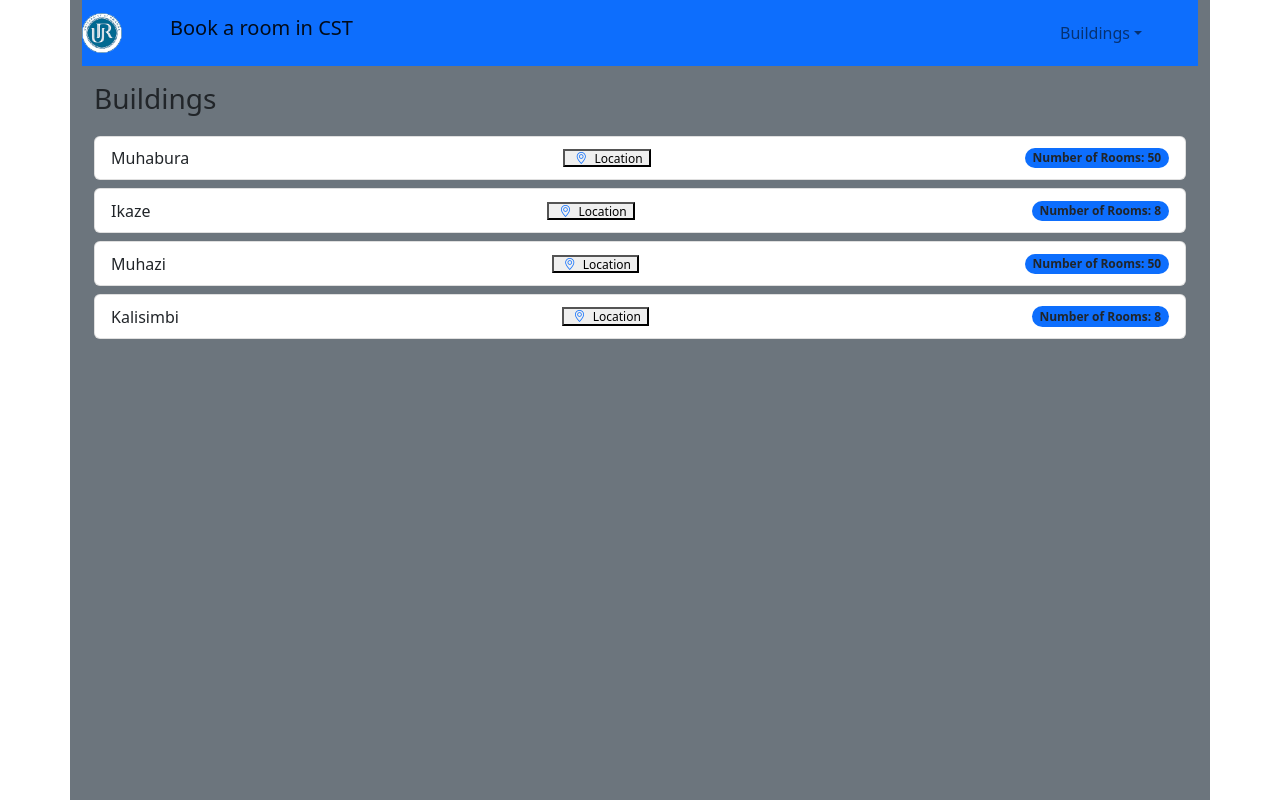
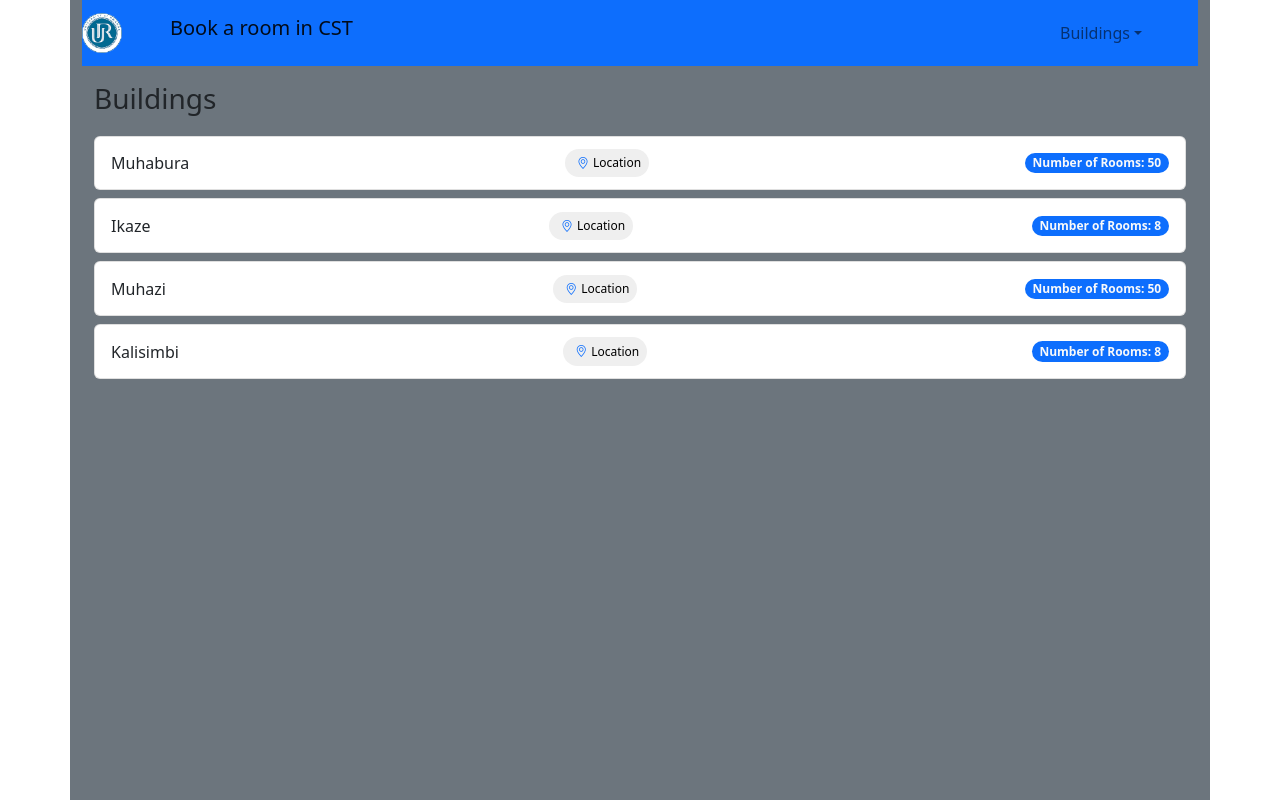
Before and after one commit to julesntare/RSU_app, a React (Create React App) app: page / in a window 1280 px wide. Built offline with nearby package versions, Linux system fonts and the light colour scheme.

Commit message:
ui buildings

```diff
--- a/src/Components/Buildings/Buildings.js
+++ b/src/Components/Buildings/Buildings.js
@@ -43,9 +43,9 @@ export default function Buildings (){
                             onClick={()=>handleBuildingClick(item)}
                         >
                             {item.name}
-                            <span className="badge mx-2 rounded-pill building-location text-dark"><button className="location-link" onClick={()=>showBuildingLocation(item)}><i className="bi bi-geo-alt mx-1 text-primary"> </i>Location</button></span>
+                            <span className="badge mx-2 rounded-pill building-location text-dark"><button className="location-link p-2 d-flex" onClick={()=>showBuildingLocation(item)}><i className="bi bi-geo-alt mx-1 text-primary"> </i>Location</button></span>
                             <span className="badge  rounded-pill bg-primary building-rooms">
-                                <span className="text-dark"> Number of Rooms: {item.numberOfRooms}</span>
+                                <span className="text-light"> Number of Rooms: {item.numberOfRooms}</span>
                             </span>
                         </li>
                     </ul>
--- a/src/Components/Buildings/Buildings.scss
+++ b/src/Components/Buildings/Buildings.scss
@@ -7,6 +7,16 @@
         background: $hover-bg ;
     }
     .location-link{
-        text-decoration: none;
+        border: none;
+        transition: all .5s ease-in-out !important;
+        border-radius: 20px;
+        cursor: pointer;
+        justify-content: center;
+        align-items: center;
+
+        &:hover{
+            background-color: purple !important;
+            color: white !important;
+        }
     }
 }
```
